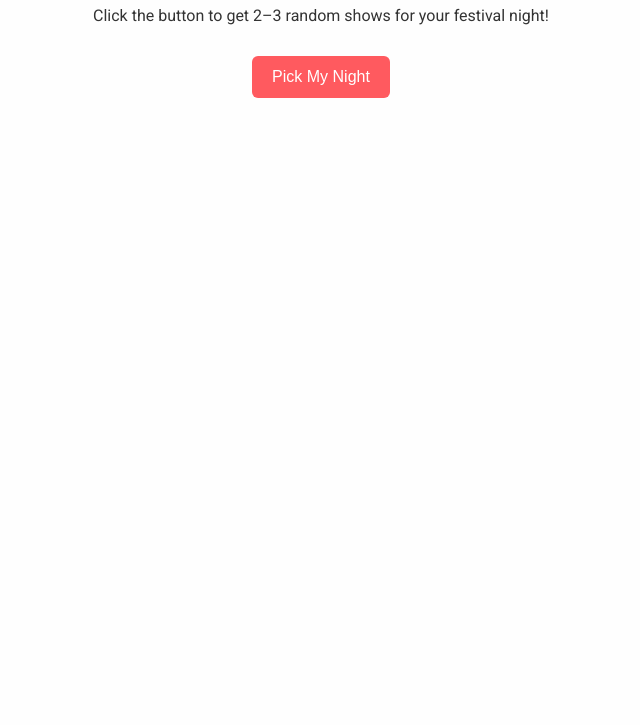
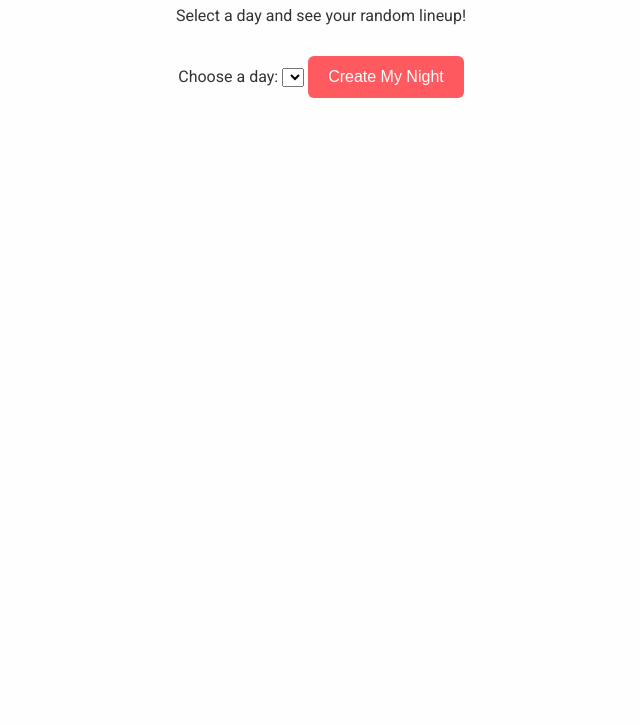
Before and after one commit to NZComedyFest/Random-Night-Out, a plain HTML site: page index.html in a window 1280 px wide. Shown: the part 75-800 px from the top of the page, without its empty margins (319-959 px from the left). Drawn offline with Linux system fonts and the light colour scheme.

Commit message:
Update index.html

```diff
--- a/index.html
+++ b/index.html
@@ -8,22 +8,25 @@
   <!-- Google Fonts -->
   <link href="https://fonts.googleapis.com/css2?family=Roboto:wght@400;700&display=swap" rel="stylesheet">
 
-  <!-- CSS -->
   <link rel="stylesheet" href="style.css">
 </head>
 <body>
   <div class="container">
     <h1>🎭 Your Random Night Out</h1>
-    <p>Click the button to get 2–3 random shows for your festival night!</p>
+    <p>Select a day and see your random lineup!</p>
 
-    <button onclick="generateNight()">Pick My Night</button>
+    <!-- Select day dropdown -->
+    <label for="daySelect">Choose a day:</label>
+    <select id="daySelect">
+      <!-- options will be populated dynamically -->
+    </select>
+
+    <button onclick="generateNight()">Create My Night</button>
 
     <div id="nightPlan"></div>
   </div>
 
-  <!-- Shows data -->
   <script src="shows.js"></script>
-  <!-- Random night logic -->
   <script src="script.js"></script>
 </body>
 </html>
```
